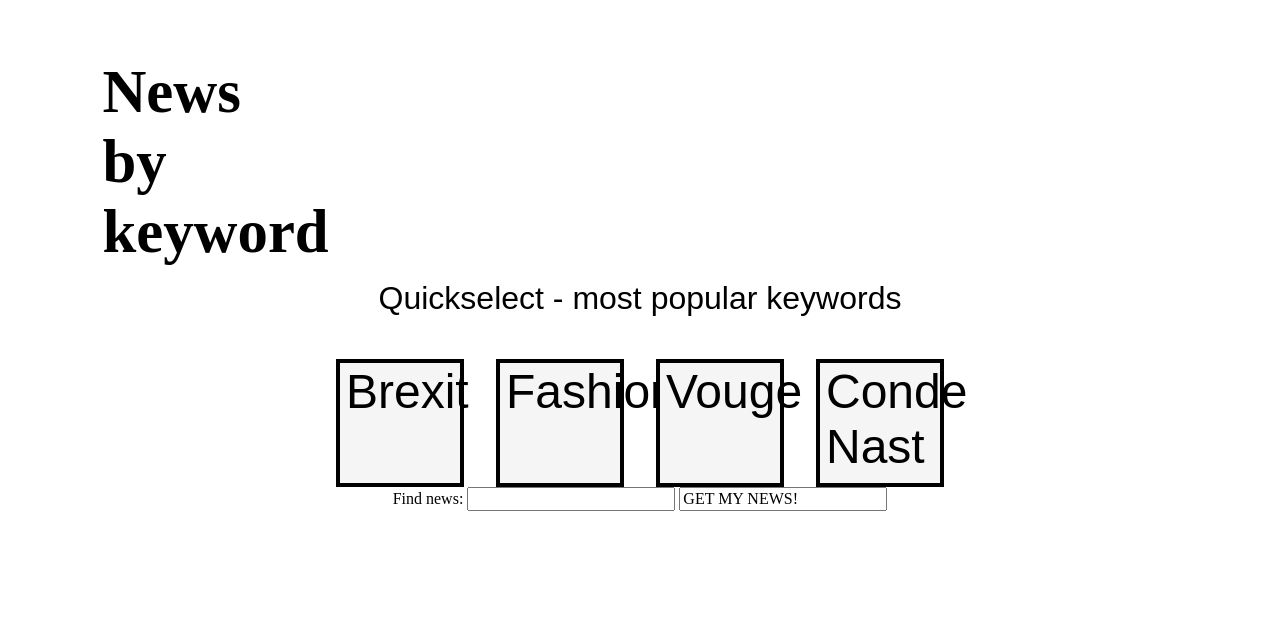
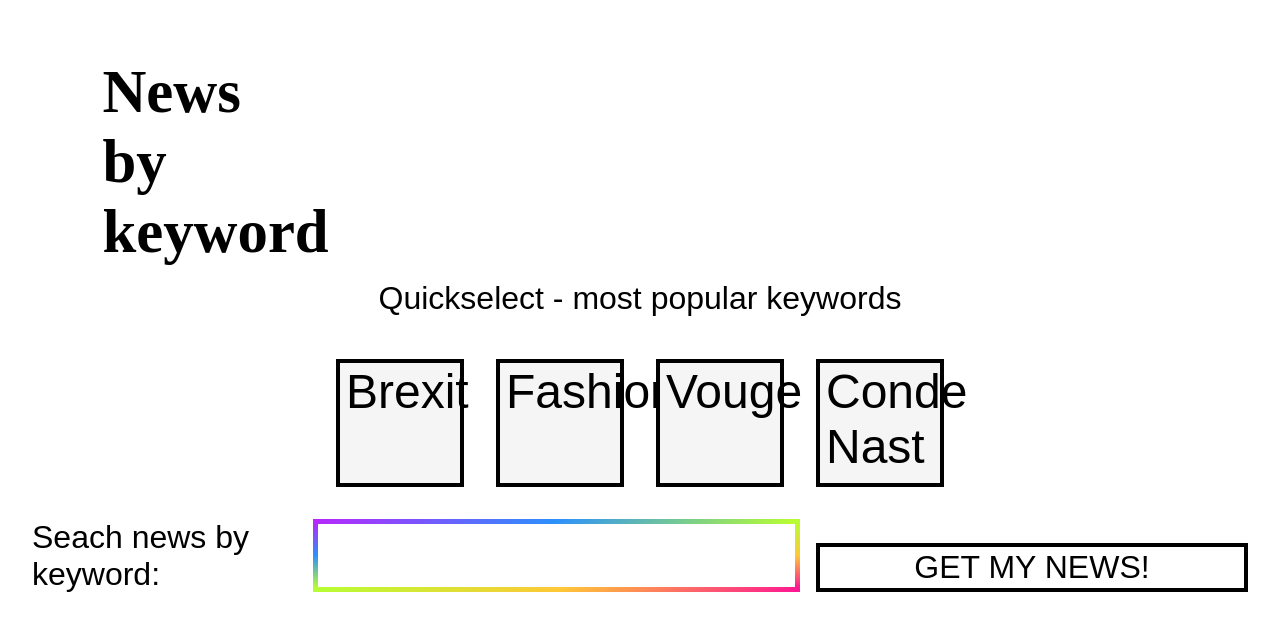
Before and after one commit to xIrusux/CondeNast-SoftwareDeveloper-Techtest, a website: page public/index.html in a window 1280 px wide. Drawn offline with Linux system fonts and the light colour scheme; a web font is replaced by a local one.

Commit message:
fix alignment quicksearch

```diff
--- a/public/index.html
+++ b/public/index.html
@@ -33,16 +33,17 @@
         <div class="country-text">Conde Nast</div>
       </button>
     </section>
-
+<div class="countries-dropdown">
     <form class="query banner__form">
-      <label for="queryInput">Find news:</label>
+      <label for="queryInput country-label">Seach news by keyword:</label>
       <input
         type="text"
-        class="query__input"
+        class="query__input dropdown"
         name="queryInput"
         id="queryInput"
       />
-      <input id="query__submit" value="GET MY NEWS!"/>
+      <input class="search-button" id="query__submit" value="GET MY NEWS!"/>
+    </div>
     </form>
 
     <!-- <section class = "countries-dropdown">
--- a/public/style.css
+++ b/public/style.css
@@ -63,6 +63,10 @@
   background-color: white;
 }
 
+.banner__form {
+  display: flex;
+}
+
 .country-label {
   margin-bottom: 1rem;
 }
@@ -71,6 +75,7 @@
   border: 4px solid black;
   background-color: white;
   margin-top: 1.5rem;
+  text-align: center;
 }
 .country-text {
   font-size: 1.3rem;
```
